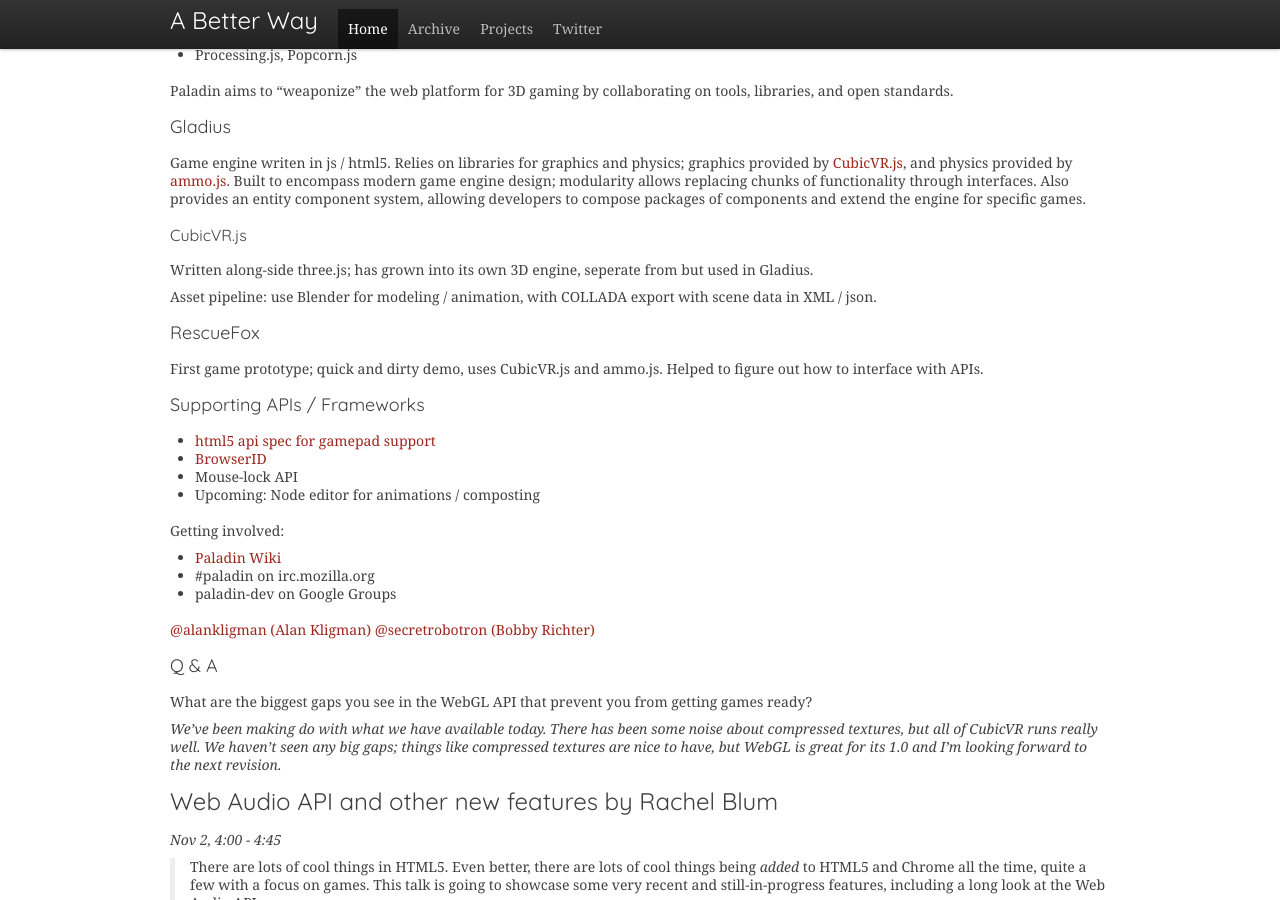
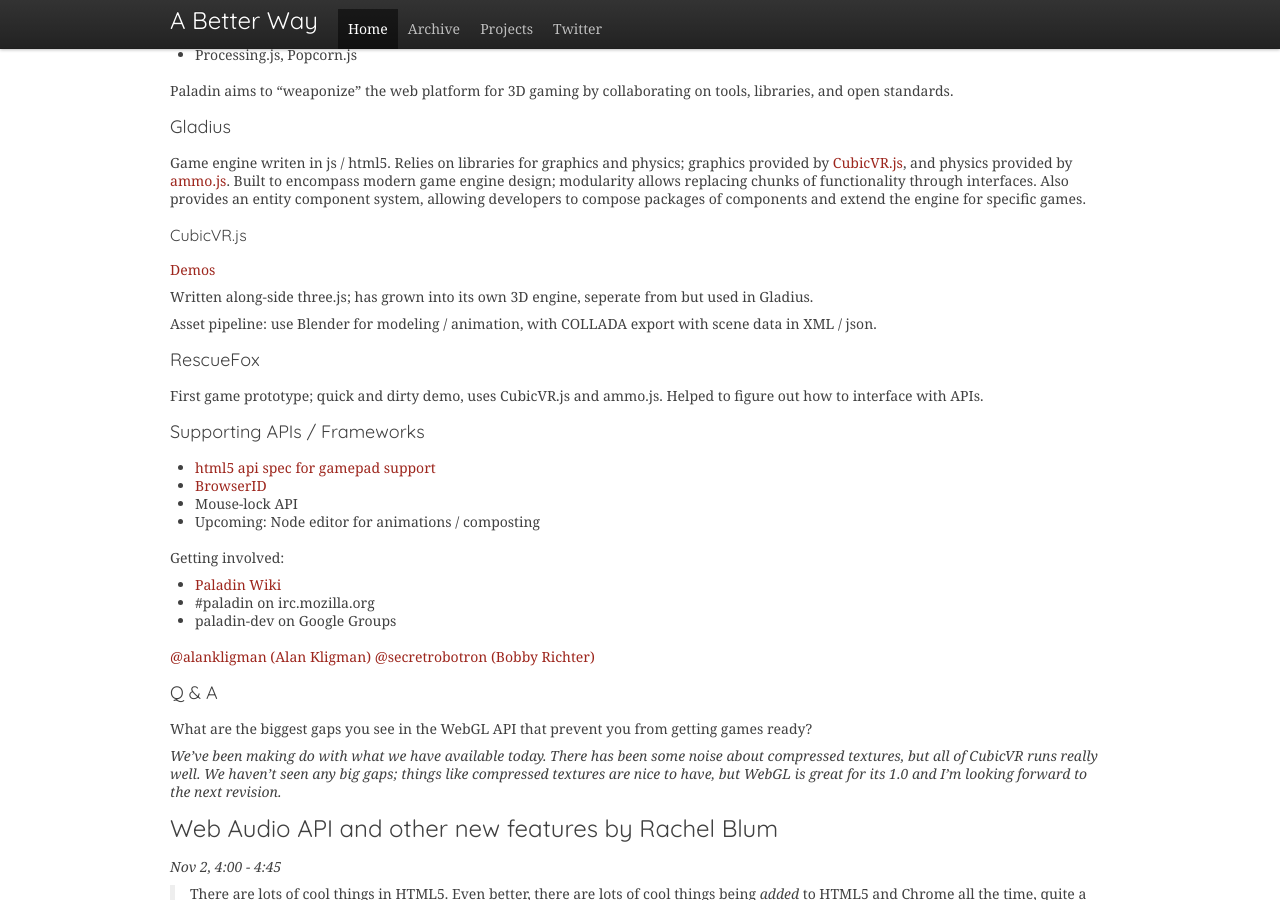
Before and after one commit to ajacksified/ajacksified.github.com, a Jekyll site: the page built from _posts/2011-11-02-new-game-conf-liveblog-2.markdown, in a window 1280 px wide and 900 px high, scrolled down 12656 px. Built offline with Jekyll 4.4.1, drawn with Linux system fonts in a browser that asks for light colours; nearby versions of some CDN libraries; some web fonts are replaced; Markdown is read by kramdown in place of the engine named in the settings; comment, search, counter and statistics services are not loaded.

Commit message:
Day 2 - Rachel Blum

```diff
--- a/_posts/2011-11-02-new-game-conf-liveblog-2.markdown
+++ b/_posts/2011-11-02-new-game-conf-liveblog-2.markdown
@@ -711,6 +711,8 @@
 
 #### CubicVR.js
 
+[Demos](https://github.com/cjcliffe/CubicVR.js/wiki/Examples-and-Demos)
+
 Written along-side three.js; has grown into its own 3D engine, seperate from
 but used in Gladius.
 
```
